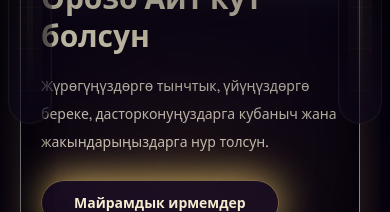
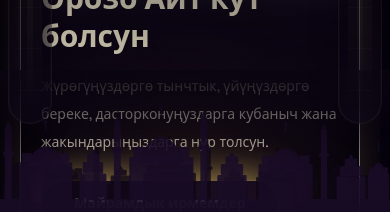
Before and after one commit to adilkananarbekov/Orozo-ait, a React (Vite) app: page / in a window 390 px wide. Shown: the part 632-844 px from the top of the page. Built offline with nearby package versions, Linux system fonts and the light colour scheme.

Commit message:
Add Islamic skyline backdrop

```diff
--- a/src/App.tsx
+++ b/src/App.tsx
@@ -14,6 +14,161 @@ const SIDE_PATTERN_MARKS = [
   { top: '64%', size: '1.08rem' },
   { top: '78%', size: '0.92rem' },
 ] as const
+
+type MinaretProps = {
+  x: number
+  baseY: number
+  width: number
+  shaftHeight: number
+}
+
+type DomeHallProps = {
+  x: number
+  baseY: number
+  width: number
+  bodyHeight: number
+  domeHeight: number
+  domeWidthRatio?: number
+  shoulderHeight?: number
+}
+
+type SteppedPalaceProps = {
+  x: number
+  baseY: number
+  width: number
+  height: number
+}
+
+function Minaret({ x, baseY, width, shaftHeight }: MinaretProps) {
+  const shaftY = baseY - shaftHeight
+  const balconyHeight = Math.max(width * 0.34, 7)
+  const balconyY = shaftY + shaftHeight * 0.34
+  const balconyWidth = width * 1.55
+  const domeBaseY = shaftY
+  const domeWidth = width * 0.72
+  const domeX = x + (width - domeWidth) / 2
+  const domeHeight = width * 1.06
+  const spireHeight = width * 0.9
+  const spireX = x + width * 0.45
+  const topY = domeBaseY - domeHeight - spireHeight
+
+  return (
+    <g>
+      <rect x={x} y={shaftY} width={width} height={shaftHeight} rx={2} />
+      <rect x={x - (balconyWidth - width) / 2} y={balconyY} width={balconyWidth} height={balconyHeight} rx={2} />
+      <path
+        d={`M ${domeX} ${domeBaseY} Q ${x + width / 2} ${domeBaseY - domeHeight} ${domeX + domeWidth} ${domeBaseY} L ${domeX + domeWidth} ${domeBaseY + balconyHeight * 0.8} L ${domeX} ${domeBaseY + balconyHeight * 0.8} Z`}
+      />
+      <rect x={spireX} y={domeBaseY - domeHeight - spireHeight} width={width * 0.1} height={spireHeight} rx={1} />
+      <polygon
+        points={`${x + width / 2},${topY} ${x + width * 0.28},${domeBaseY - domeHeight - spireHeight} ${x + width * 0.72},${domeBaseY - domeHeight - spireHeight}`}
+      />
+    </g>
+  )
+}
+
+function DomeHall({
+  x,
+  baseY,
+  width,
+  bodyHeight,
+  domeHeight,
+  domeWidthRatio = 0.68,
+  shoulderHeight = 0,
+}: DomeHallProps) {
+  const bodyY = baseY - bodyHeight
+  const domeWidth = width * domeWidthRatio
+  const domeX = x + (width - domeWidth) / 2
+  const shoulderWidth = width * 0.18
+  const finialWidth = Math.max(width * 0.03, 4)
+  const finialX = x + width / 2 - finialWidth / 2
+
+  return (
+    <g>
+      <rect x={x} y={bodyY} width={width} height={bodyHeight} rx={4} />
+      {shoulderHeight > 0 ? (
+        <>
+          <rect x={x + width * 0.06} y={bodyY - shoulderHeight} width={shoulderWidth} height={shoulderHeight} rx={2} />
+          <rect
+            x={x + width - width * 0.06 - shoulderWidth}
+            y={bodyY - shoulderHeight}
+            width={shoulderWidth}
+            height={shoulderHeight}
+            rx={2}
+          />
+        </>
+      ) : null}
+      <path
+        d={`M ${domeX} ${bodyY} Q ${x + width / 2} ${bodyY - domeHeight} ${domeX + domeWidth} ${bodyY} L ${domeX + domeWidth} ${bodyY + 12} L ${domeX} ${bodyY + 12} Z`}
+      />
+      <rect x={finialX} y={bodyY - domeHeight - 18} width={finialWidth} height={18} rx={1} />
+      <polygon
+        points={`${x + width / 2},${bodyY - domeHeight - 30} ${x + width / 2 - width * 0.042},${bodyY - domeHeight - 18} ${x + width / 2 + width * 0.042},${bodyY - domeHeight - 18}`}
+      />
+    </g>
+  )
+}
+
+function SteppedPalace({ x, baseY, width, height }: SteppedPalaceProps) {
+  const baseHeight = height * 0.56
+  const midHeight = height * 0.26
+  const topHeight = height * 0.18
+
+  return (
+    <g>
+      <rect x={x} y={baseY - baseHeight} width={width} height={baseHeight} rx={4} />
+      <rect x={x + width * 0.12} y={baseY - baseHeight - midHeight} width={width * 0.76} height={midHeight} rx={4} />
+      <rect x={x + width * 0.28} y={baseY - height} width={width * 0.44} height={topHeight} rx={3} />
+      <polygon
+        points={`${x + width / 2},${baseY - height - width * 0.1} ${x + width * 0.4},${baseY - height} ${x + width * 0.6},${baseY - height}`}
+      />
+    </g>
+  )
+}
+
+function IslamicSkyline() {
+  return (
+    <div className="global-backdrop__skyline">
+      <div className="global-backdrop__skyline-glow" />
+
+      <svg className="skyline skyline--rear" viewBox="0 0 1600 340" preserveAspectRatio="none">
+        <g fill="currentColor">
+          <rect x="0" y="292" width="1600" height="48" />
+          <SteppedPalace x={28} baseY={292} width={110} height={98} />
+          <DomeHall x={182} baseY={292} width={176} bodyHeight={74} domeHeight={56} shoulderHeight={18} />
+          <Minaret x={392} baseY={292} width={24} shaftHeight={138} />
+          <SteppedPalace x={448} baseY={292} width={108} height={88} />
+          <DomeHall x={592} baseY={292} width={212} bodyHeight={80} domeHeight={72} shoulderHeight={22} />
+          <Minaret x={840} baseY={292} width={24} shaftHeight={146} />
+          <SteppedPalace x={906} baseY={292} width={104} height={84} />
+          <DomeHall x={1046} baseY={292} width={168} bodyHeight={68} domeHeight={54} shoulderHeight={16} />
+          <Minaret x={1254} baseY={292} width={22} shaftHeight={132} />
+          <SteppedPalace x={1312} baseY={292} width={122} height={96} />
+          <DomeHall x={1462} baseY={292} width={112} bodyHeight={60} domeHeight={48} shoulderHeight={14} />
+        </g>
+      </svg>
+
+      <svg className="skyline skyline--front" viewBox="0 0 1600 340" preserveAspectRatio="none">
+        <g fill="currentColor">
+          <rect x="0" y="308" width="1600" height="32" />
+          <Minaret x={36} baseY={308} width={28} shaftHeight={172} />
+          <DomeHall x={92} baseY={308} width={214} bodyHeight={88} domeHeight={76} shoulderHeight={22} />
+          <SteppedPalace x={336} baseY={308} width={108} height={108} />
+          <Minaret x={474} baseY={308} width={28} shaftHeight={182} />
+          <DomeHall x={536} baseY={308} width={258} bodyHeight={100} domeHeight={98} shoulderHeight={24} />
+          <Minaret x={822} baseY={308} width={28} shaftHeight={194} />
+          <SteppedPalace x={890} baseY={308} width={118} height={102} />
+          <DomeHall x={1056} baseY={308} width={218} bodyHeight={84} domeHeight={74} shoulderHeight={20} />
+          <Minaret x={1306} baseY={308} width={26} shaftHeight={166} />
+          <SteppedPalace x={1370} baseY={308} width={116} height={96} />
+          <DomeHall x={1496} baseY={308} width={86} bodyHeight={62} domeHeight={50} shoulderHeight={14} />
+        </g>
+      </svg>
+
+      <div className="global-backdrop__skyline-fade" />
+    </div>
+  )
+}
 
 function GlobalGrain() {
   return (
@@ -69,6 +224,7 @@ function GlobalBackdrop() {
       <div className="global-backdrop__shadow global-backdrop__shadow--left" />
       <div className="global-backdrop__shadow global-backdrop__shadow--center" />
       <div className="global-backdrop__shadow global-backdrop__shadow--right" />
+      <IslamicSkyline />
       <div className="global-backdrop__mesh" />
       <div className="global-backdrop__noise lux-noise" />
       <SideOrnament side="left" />
--- a/src/index.css
+++ b/src/index.css
@@ -127,10 +127,60 @@ body::-webkit-scrollbar-corner {
   height: 42rem;
 }
 
+.global-backdrop__skyline {
+  position: absolute;
+  inset-inline: 0;
+  bottom: 0;
+  height: clamp(11rem, 24vw, 19rem);
+  overflow: hidden;
+}
+
+.global-backdrop__skyline-glow {
+  position: absolute;
+  left: 50%;
+  bottom: 3.2rem;
+  width: min(72rem, 82vw);
+  height: clamp(6rem, 14vw, 10rem);
+  transform: translateX(-50%);
+  border-radius: 999px;
+  background: radial-gradient(ellipse at center, rgba(153, 102, 58, 0.16) 0%, rgba(153, 102, 58, 0.08) 34%, transparent 74%);
+  filter: blur(42px);
+  opacity: 0.55;
+}
+
+.global-backdrop__skyline-fade {
+  position: absolute;
+  inset-inline: 0;
+  top: 0;
+  height: 64%;
+  background: linear-gradient(180deg, rgba(10, 5, 16, 0.96) 0%, rgba(10, 5, 16, 0.68) 30%, rgba(10, 5, 16, 0.2) 70%, transparent 100%);
+}
+
+.skyline {
+  position: absolute;
+  inset-inline: -1%;
+  bottom: 0;
+  width: 102%;
+  height: 100%;
+}
+
+.skyline--rear {
+  color: rgba(16, 9, 25, 0.84);
+  opacity: 0.95;
+  transform: translateY(1.3rem) scaleY(0.9);
+  filter: blur(0.35px);
+}
+
+.skyline--front {
+  color: rgba(26, 13, 39, 0.92);
+  opacity: 0.98;
+  filter: drop-shadow(0 -18px 28px rgba(0, 0, 0, 0.16));
+}
+
 .global-backdrop__mesh {
   position: absolute;
   inset: 4% 10%;
-  opacity: 0.18;
+  opacity: 0.15;
   background-image:
     linear-gradient(rgba(247, 223, 160, 0.03) 1px, transparent 1px),
     linear-gradient(90deg, rgba(247, 223, 160, 0.022) 1px, transparent 1px);
@@ -279,6 +329,21 @@ body::-webkit-scrollbar-corner {
 }
 
 @media (max-width: 640px) {
+  .global-backdrop__skyline {
+    height: 8.9rem;
+  }
+
+  .global-backdrop__skyline-glow {
+    bottom: 2.2rem;
+    width: 88vw;
+    height: 4.8rem;
+    opacity: 0.44;
+  }
+
+  .skyline--rear {
+    transform: translateY(1rem) scaleY(0.88);
+  }
+
   .global-backdrop__mesh {
     inset: 8% 8%;
     opacity: 0.11;
```
